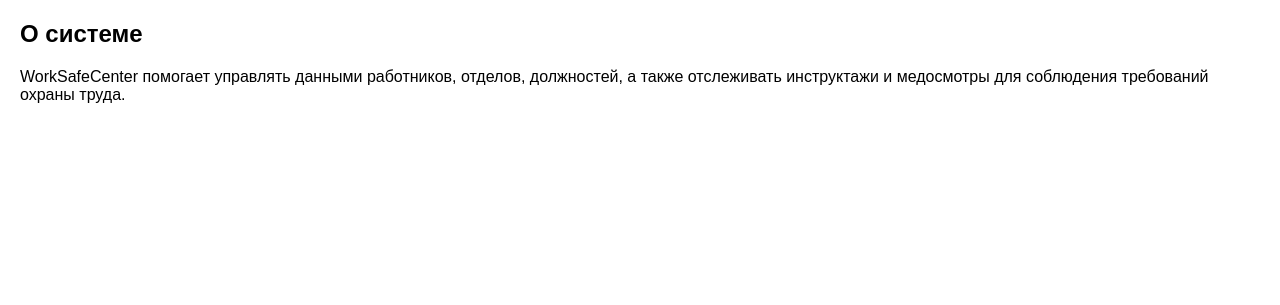
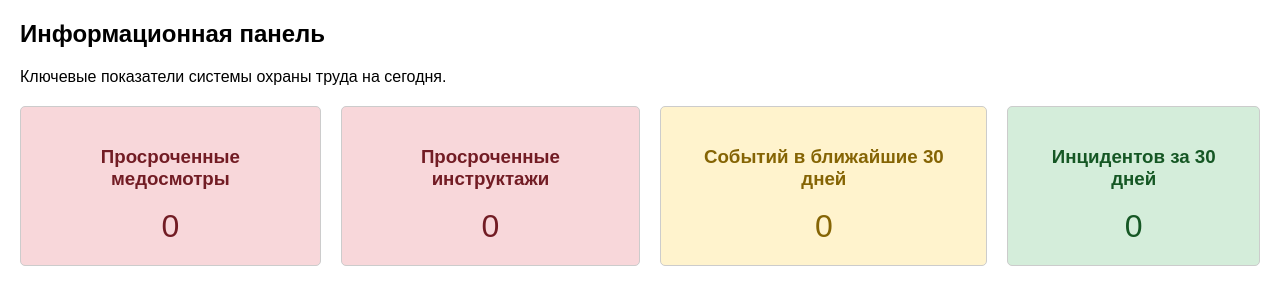
Before and after one commit to evlx87/WorkSafeCenter, a Django app: page / in a window 1280 px wide. Shown: the part 136-441 px from the top of the page. Run offline with Django 5.2, Linux system fonts and the light colour scheme; data that the repository does not hold is empty.

Commit message:
Добавлен дашборд на главную страницу

```diff
--- a/config/views.py
+++ b/config/views.py
@@ -1,4 +1,50 @@
+from datetime import timedelta
+
 from django.shortcuts import render
+from django.utils import timezone
+
+from incidents.models import Incident
+from medical_checks.models import MedicalCheck
+from safety_trainings.models import SafetyTraining
+
 
 def index(request):
-    return render(request, 'index.html')
+    today = timezone.now().date()
+    # Дата через 30 дней для поиска приближающихся событий
+    in_30_days = today + timedelta(days=30)
+
+    # 1. Просроченные медосмотры (дата следующего осмотра уже прошла)
+    overdue_checks_count = MedicalCheck.objects.filter(
+        next_check_date__lt=today, employee__is_active=True
+    ).values('employee').distinct().count()
+
+    # 2. Просроченные инструктажи (аналогично)
+    overdue_trainings_count = SafetyTraining.objects.filter(
+        next_training_date__lt=today, employee__is_active=True
+    ).values('employee').distinct().count()
+
+    # 3. Приближающиеся события (в ближайшие 30 дней)
+    upcoming_events = list(
+        MedicalCheck.objects.filter(
+            next_check_date__gte=today,
+            next_check_date__lte=in_30_days,
+            employee__is_active=True))
+    upcoming_events += list(
+        SafetyTraining.objects.filter(
+            next_training_date__gte=today,
+            next_training_date__lte=in_30_days,
+            employee__is_active=True))
+
+    # 4. Инциденты за последние 30 дней
+    last_30_days = today - timedelta(days=30)
+    recent_incidents_count = Incident.objects.filter(
+        incident_date__gte=last_30_days).count()
+
+    context = {
+        'overdue_checks_count': overdue_checks_count,
+        'overdue_trainings_count': overdue_trainings_count,
+        'upcoming_events_count': len(upcoming_events),
+        'recent_incidents_count': recent_incidents_count,
+    }
+
+    return render(request, 'index.html', context)
--- a/templates/index.html
+++ b/templates/index.html
@@ -6,7 +6,26 @@
 
 {% block content %}
 <section>
-    <h2>О системе</h2>
-    <p>WorkSafeCenter помогает управлять данными работников, отделов, должностей, а также отслеживать инструктажи и медосмотры для соблюдения требований охраны труда.</p>
+    <h2>Информационная панель</h2>
+    <p>Ключевые показатели системы охраны труда на сегодня.</p>
+
+    <div style="display: flex; gap: 20px; margin-top: 20px;">
+        <div style="border: 1px solid #ccc; padding: 20px; border-radius: 5px; text-align: center; background-color: #f8d7da; color: #721c24;">
+            <h3>Просроченные медосмотры</h3>
+            <p style="font-size: 2em; margin: 0;">{{ overdue_checks_count }}</p>
+        </div>
+        <div style="border: 1px solid #ccc; padding: 20px; border-radius: 5px; text-align: center; background-color: #f8d7da; color: #721c24;">
+            <h3>Просроченные инструктажи</h3>
+            <p style="font-size: 2em; margin: 0;">{{ overdue_trainings_count }}</p>
+        </div>
+        <div style="border: 1px solid #ccc; padding: 20px; border-radius: 5px; text-align: center; background-color: #fff3cd; color: #856404;">
+            <h3>Событий в ближайшие 30 дней</h3>
+            <p style="font-size: 2em; margin: 0;">{{ upcoming_events_count }}</p>
+        </div>
+        <div style="border: 1px solid #ccc; padding: 20px; border-radius: 5px; text-align: center; background-color: #d4edda; color: #155724;">
+            <h3>Инцидентов за 30 дней</h3>
+            <p style="font-size: 2em; margin: 0;">{{ recent_incidents_count }}</p>
+        </div>
+    </div>
 </section>
 {% endblock %}
```
